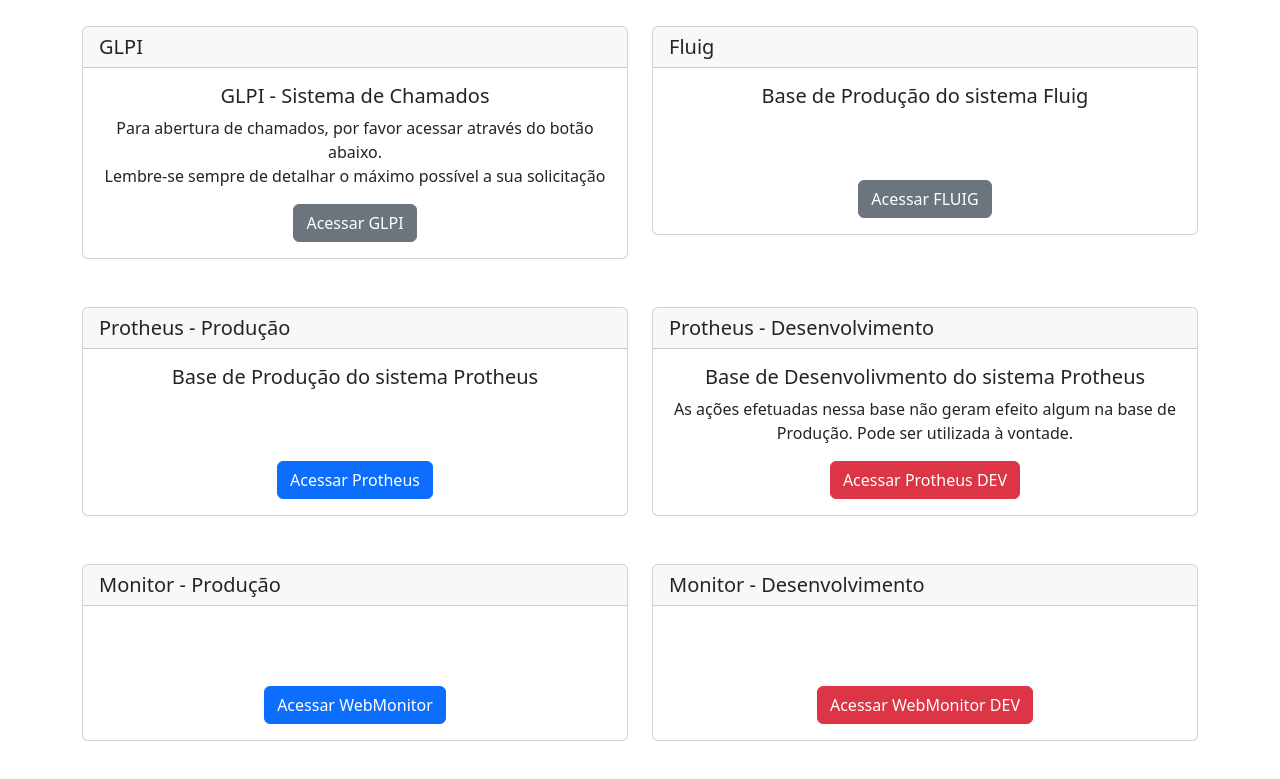
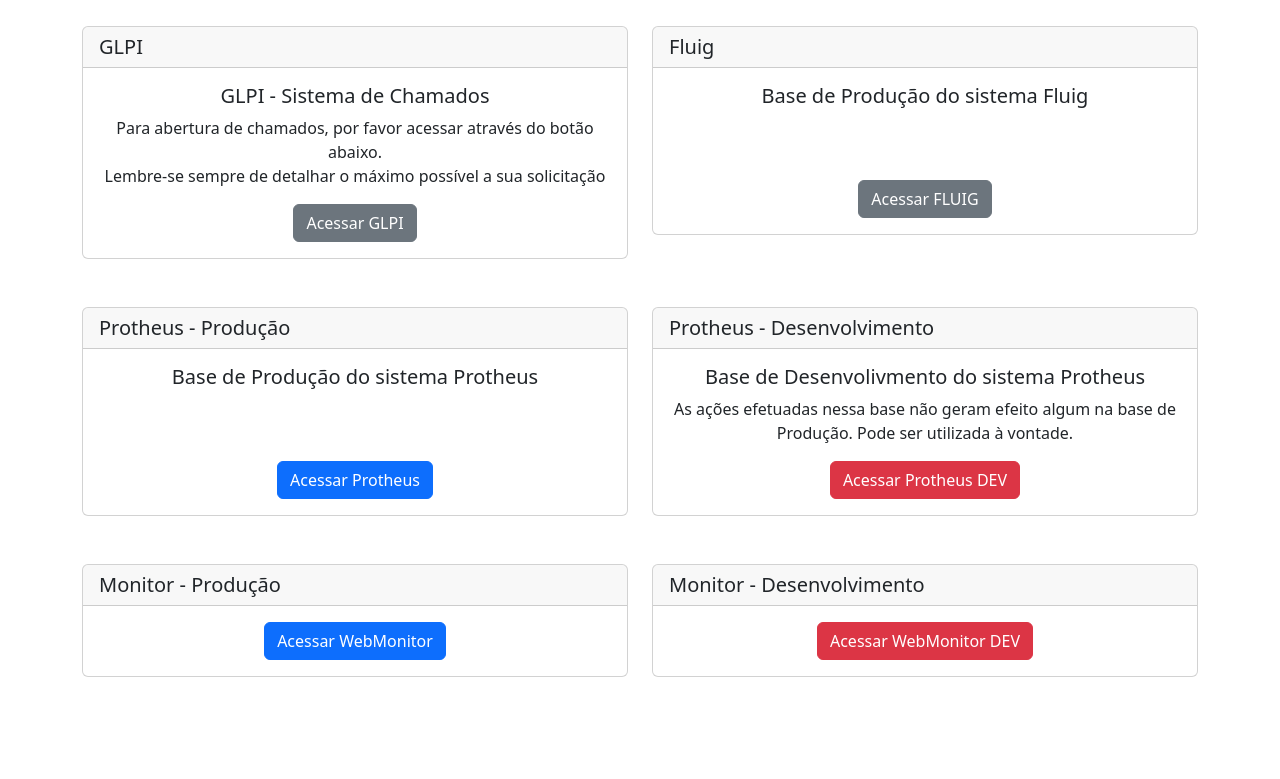
Before and after one commit to IT-BFDIAS/IT-BFDIAS.github.io, a plain HTML site: page index.html in a window 1280 px wide. Shown: the part 321-1100 px from the top of the page. Drawn offline with nearby package versions, Linux system fonts and the light colour scheme.

Commit message:
Update index.html

```diff
--- a/index.html
+++ b/index.html
@@ -82,7 +82,6 @@
                 <div class="card">
                     <h5 class="card-header">Monitor - Produção</h5>
                     <div class="card-body">
-                        <p class="card-text text-center">&nbsp;</br>&nbsp;</p>
                         <div class="text-center">
                             <a href="http://192.168.0.215:14003/webmonitor/" class="btn btn-primary" target="_blank">Acessar WebMonitor</a>
                         </div>
@@ -93,7 +92,6 @@
                 <div class="card">
                     <h5 class="card-header">Monitor - Desenvolvimento</h5>
                     <div class="card-body">
-                        <p class="card-text text-center">&nbsp;</br>&nbsp;</p>
                         <div class="text-center">
                             <a href="http://192.168.0.215:24003/webmonitor/" class="btn btn-danger" target="_blank">Acessar WebMonitor DEV</a>
                         </div>
```
